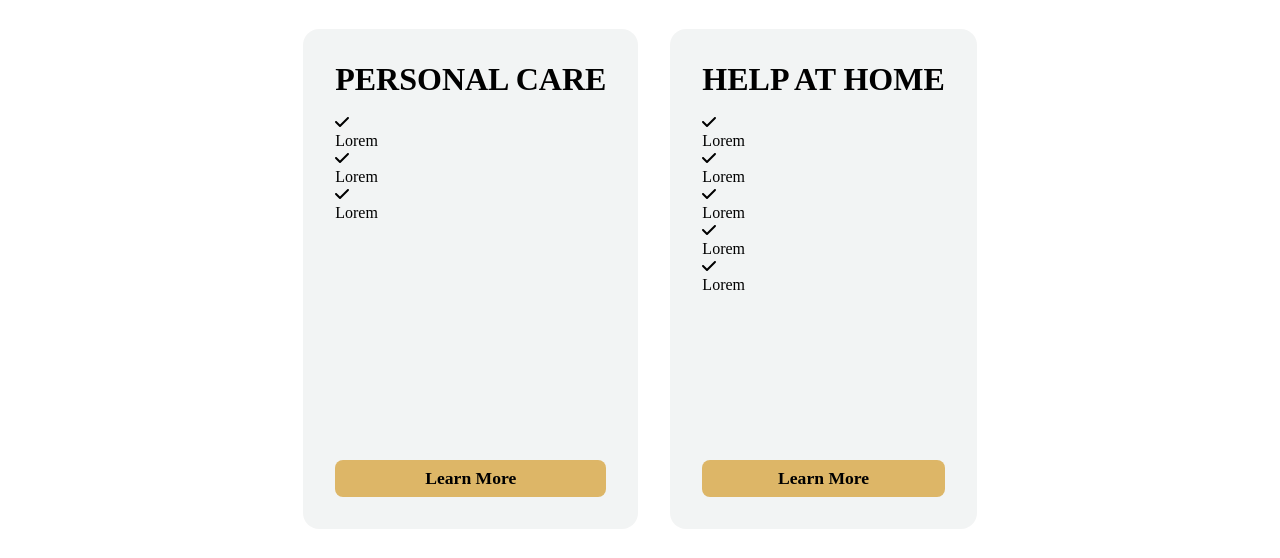
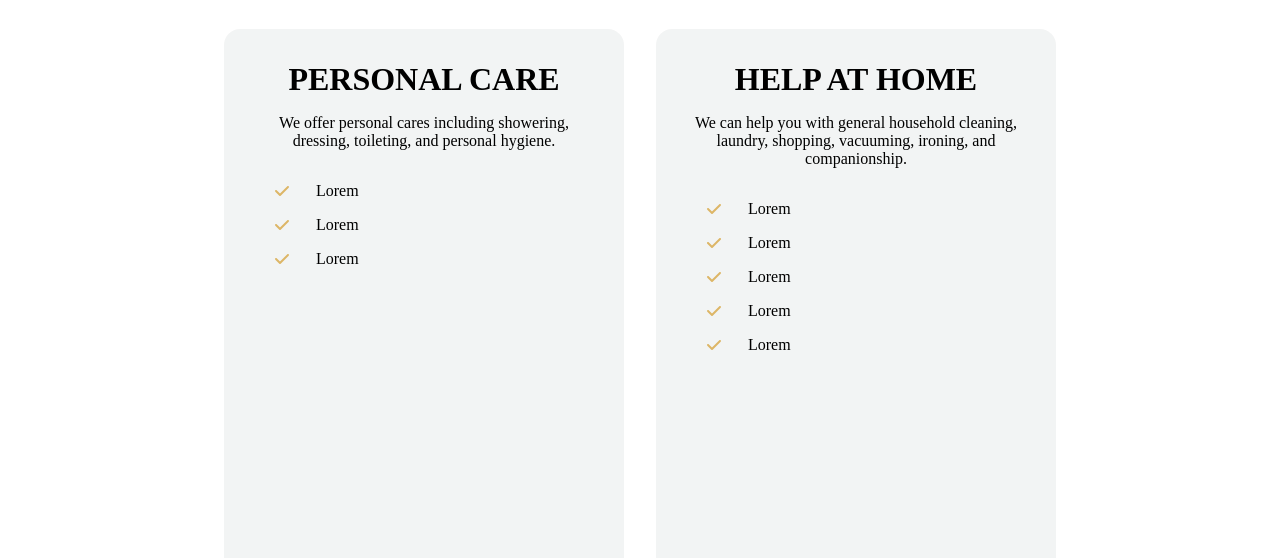
Before and after one commit to JeffleIncarnate/Signature-Health, an Astro site: page /services in a window 1280 px wide. Shown: the part 774-1332 px from the top of the page. Built offline with nearby package versions, Linux system fonts and the light colour scheme; Astro itself is replaced by a stand-in of ours.

Commit message:
feat: update services page fixed

```diff
--- a/src/components/servicesMain/servicesMain.scss
+++ b/src/components/servicesMain/servicesMain.scss
@@ -13,13 +13,9 @@
   > .Services {
     width: 100%;
 
-    display: flex;
-    align-items: center;
-    justify-content: center;
-    flex-direction: column;
-
     h2 {
       font-size: 5rem;
+      text-align: center;
     }
 
     .ServiceWrapper {
@@ -34,8 +30,8 @@
       gap: 2rem;
 
       .Service {
-        max-width: 400px;
-        min-height: 500px;
+        width: 400px;
+        min-height: 700px;
 
         padding: 2rem;
         border-radius: 1rem;
@@ -47,15 +43,36 @@
         flex-direction: column;
         row-gap: 1rem;
 
-        > h3 {
+        h3 {
           font-size: 2rem;
+
+          text-align: center;
         }
 
-        > p {
-          font-size: 1.1rem;
+        p {
+          text-align: center;
         }
 
-        > button {
+        ul {
+          width: 100%;
+
+          .ServiceItem {
+            display: flex;
+            align-items: center;
+            justify-content: flex-start;
+            gap: 1.5rem;
+
+            margin: 1rem;
+
+            .ServiceItemIcon {
+              width: 20px;
+
+              color: $gold;
+            }
+          }
+        }
+
+        button {
           margin-top: auto;
 
           padding: 0.5rem 1rem;
--- a/src/components/servicesMain/servicesMain.tsx
+++ b/src/components/servicesMain/servicesMain.tsx
@@ -64,20 +64,20 @@ const ServicesMain = () => {
   );
 };
 
-function Service({ heading, itemsServiceHas }: Service) {
+function Service({ heading, text, itemsServiceHas }: Service) {
   return (
     <div className="Service">
       <h3>{heading}</h3>
 
+      <p>{text}</p>
+
       <ul>
-        {itemsServiceHas.map((item) => {
-          return (
-            <div className="ServiceItem">
-              <FontAwesomeIcon className="ServiceItemIcon" icon={faCheck} />
-              <p>{item}</p>
-            </div>
-          );
-        })}
+        {itemsServiceHas.map((item) => (
+          <div className="ServiceItem">
+            <FontAwesomeIcon className="ServiceItemIcon" icon={faCheck} />
+            <p>{item}</p>
+          </div>
+        ))}
       </ul>
 
       <button>Learn More</button>
```
